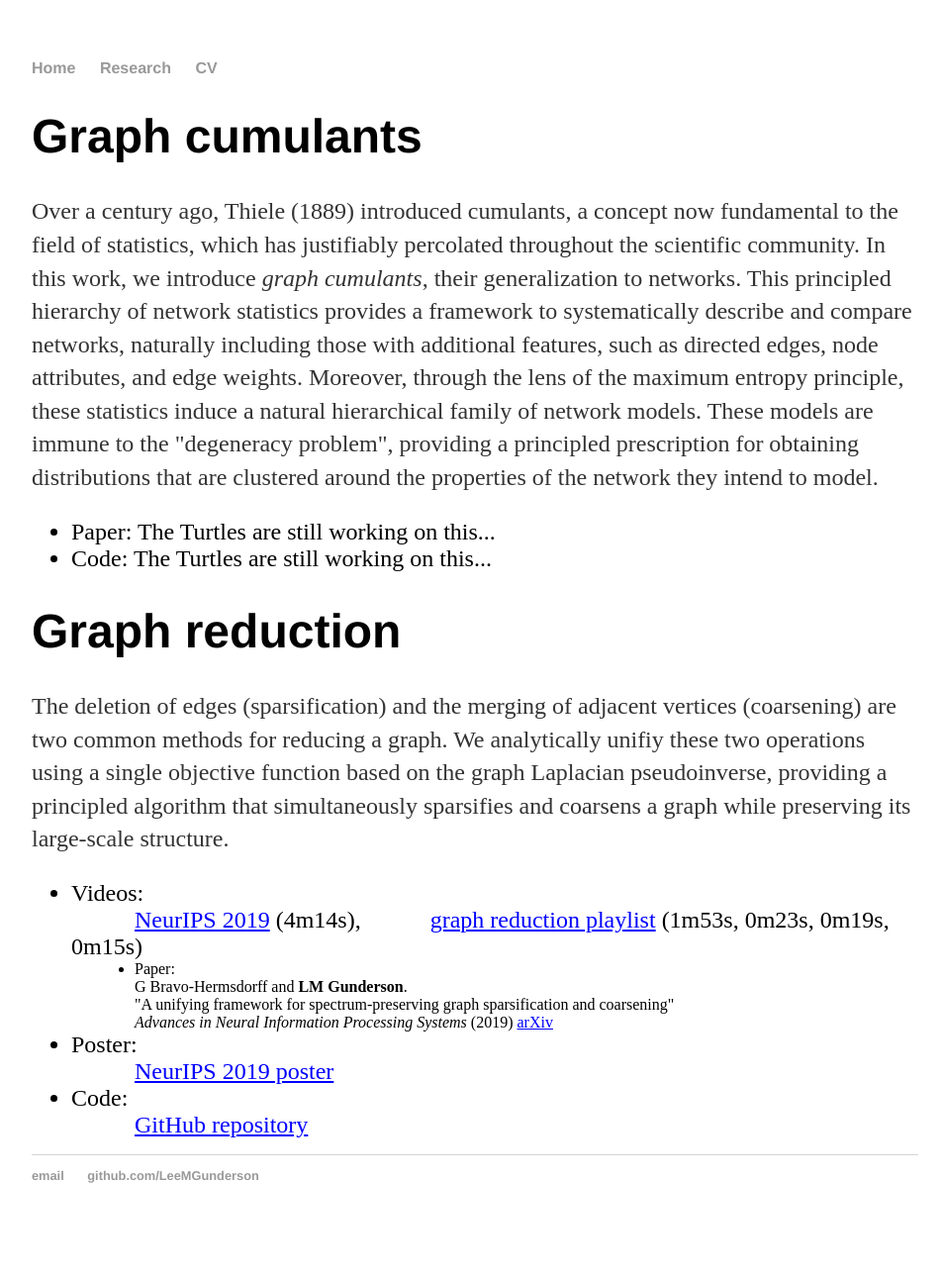
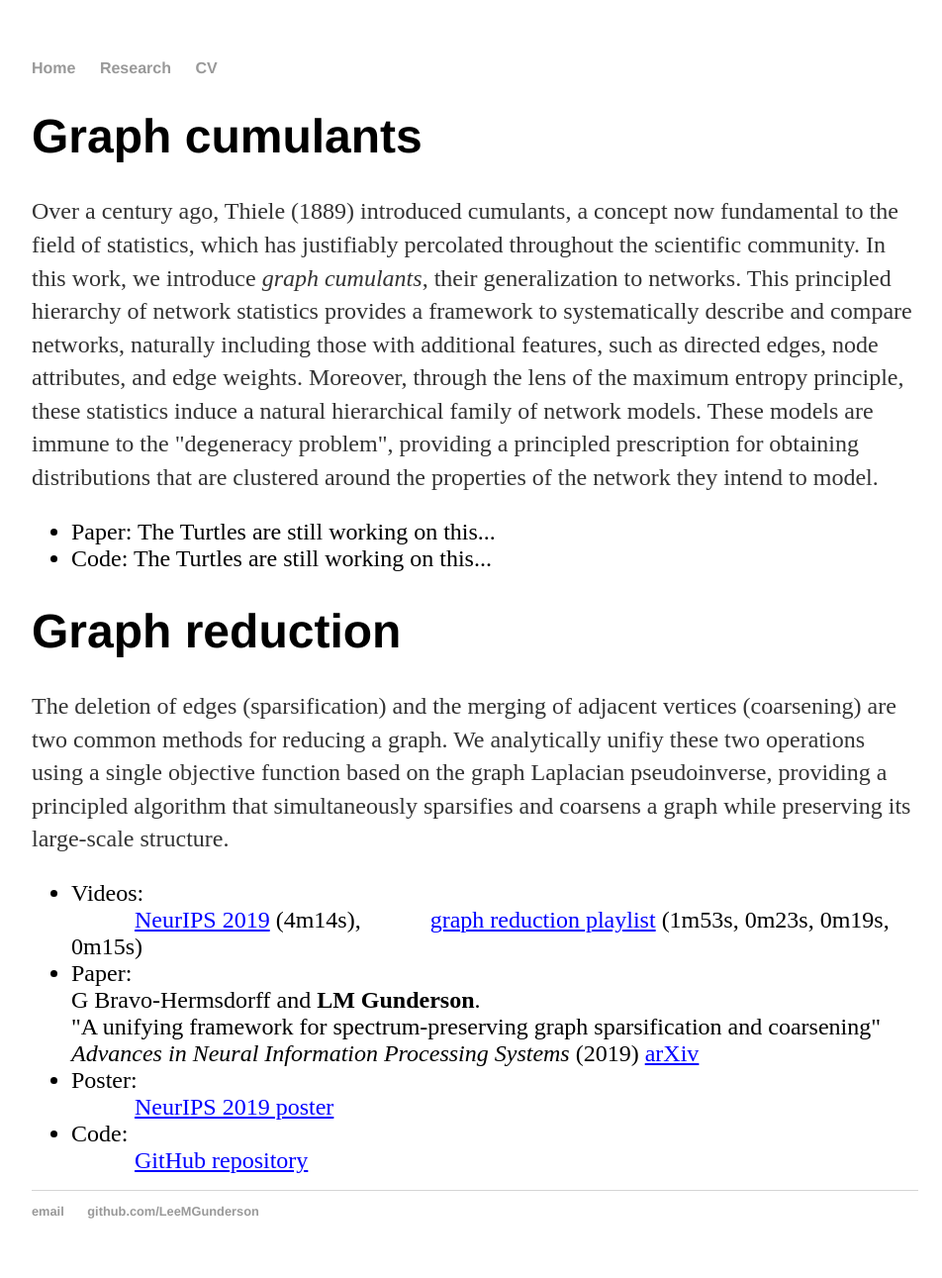
Before and after one commit to LeeMGunderson/LeeMGunderson.github.io, a Jekyll site: the page built from research/index.html, in a window 1280 px wide. Shown: the whole page at 99% size, without its empty margins (160-1112 px from the left). Built offline with Jekyll 4.4.1, drawn with Linux system fonts in a browser that asks for light colours; before the commit the page ends 1255 px from its top, so only the background shows below that.

Commit message:
Update index.html

```diff
--- a/research/index.html
+++ b/research/index.html
@@ -23,9 +23,9 @@ title: Research
 				<br>
 				<a href="https://www.youtube.com/watch?v=xTAPZbQlq3A" target="_blank" style="margin-left:64px; text-decoration:underline; color:blue">NeurIPS 2019</a> (4m14s), <a href="https://www.youtube.com/playlist?list=PLmfiQcz2q6d3sZutLri4ZAIDLqM_4K1p-" target="_blank" style="margin-left:64px; text-decoration:underline; color:blue">graph reduction playlist</a> (1m53s, 0m23s, 0m19s, 0m15s)
 			</li>
-			<li style="margin-left:64px";>Paper:
+			<li style="font-size:24px";>Paper:
 				<br>
-				<style="font-size:24px"> G Bravo-Hermsdorff and <strong>LM Gunderson</strong>.
+				<style="font-size:24px"> G Bravo-Hermsdorff and <strong>LM Gunderson</strong>.</style>
 				<br>
 				"A unifying framework for spectrum-preserving graph sparsification and coarsening"
 				<br>
```
